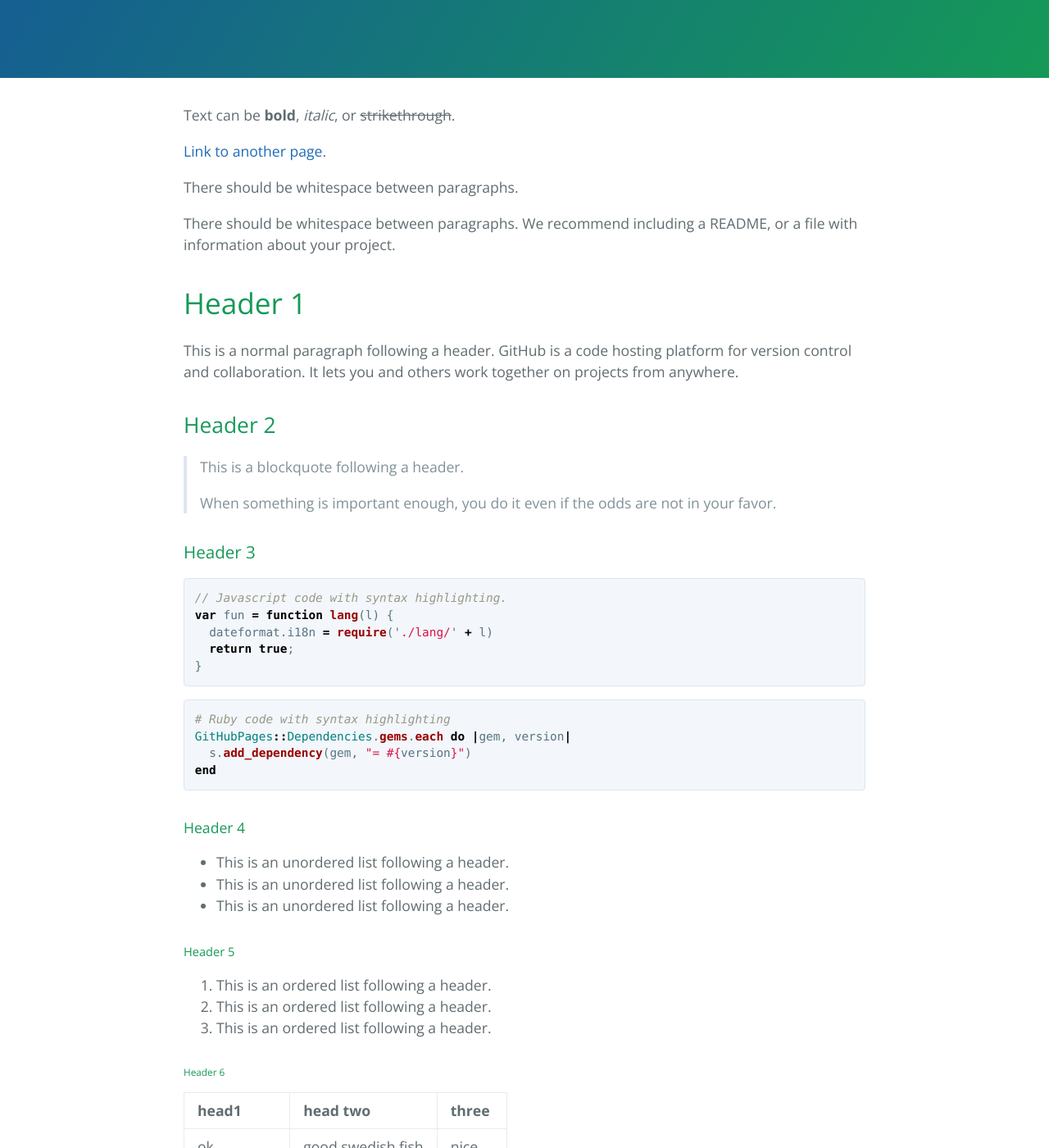
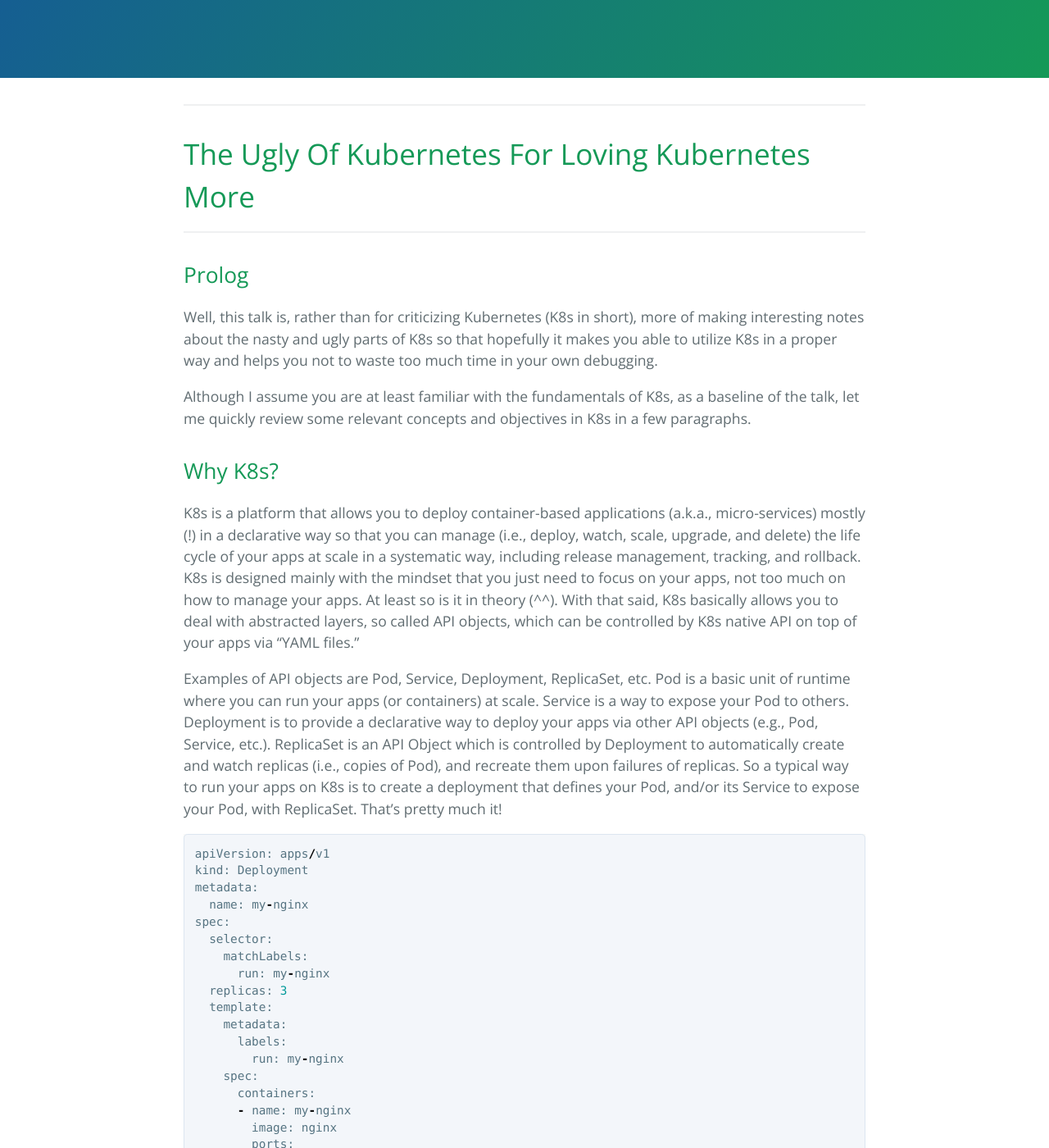
Before and after one commit to JunPark/junpark.github.io, a Jekyll site: the page built from index.md, in a window 1280 px wide and 1400 px high, scrolled down 288 px. Shown: the whole window at 82% size. Built offline with Jekyll 4.4.1, drawn with Linux system fonts in a browser that asks for light colours; some of the changed text lies outside the part shown.

Commit message:
first part for now

````diff
--- a/_config.yml
+++ b/_config.yml
@@ -1,5 +1,5 @@
-title: Cayman theme
-description: Cayman is a clean, responsive theme for GitHub Pages.
+title: Jun Park's Blogs
+description: Thoughts, lessons, suggetions on various IT systems.
 show_downloads: true
 google_analytics:
 theme: jekyll-theme-cayman
--- a/index.md
+++ b/index.md
@@ -2,122 +2,62 @@
 layout: default
 ---
 
-Text can be **bold**, _italic_, or ~~strikethrough~~.
+---
+# The Ugly Of Kubernetes For Loving Kubernetes More
+---
 
-[Link to another page](./another-page.html).
+## Prolog
 
-There should be whitespace between paragraphs.
+Well, this talk is, rather than for criticizing Kubernetes (K8s in short), more of making interesting notes about the nasty and ugly parts of K8s so that hopefully it makes you able to utilize K8s in a proper way and helps you not to waste too much time in your own debugging.
 
-There should be whitespace between paragraphs. We recommend including a README, or a file with information about your project.
+Although I assume you are at least familiar with the fundamentals of K8s, as a baseline of the talk, let me quickly review some relevant concepts and objectives in K8s in a few paragraphs.
 
-# Header 1
+## Why K8s?
 
-This is a normal paragraph following a header. GitHub is a code hosting platform for version control and collaboration. It lets you and others work together on projects from anywhere.
+K8s is a platform that allows you to deploy container-based applications (a.k.a., micro-services) mostly (!) in a declarative way so that you can manage (i.e., deploy, watch, scale, upgrade, and delete) the life cycle of your apps at scale in a systematic way, including release management, tracking, and rollback. K8s is designed mainly with the mindset that you just need to focus on your apps, not too much on how to manage your apps. At least so is it in theory (^^). With that said, K8s basically allows you to deal with abstracted layers, so called API objects, which can be controlled by K8s native API on top of your apps via "YAML files."
 
-## Header 2
+Examples of API objects are Pod, Service, Deployment, ReplicaSet, etc. Pod is a basic unit of runtime where you can run your apps (or containers) at scale. Service is a way to expose your Pod to others. Deployment is to provide a declarative way to deploy your apps via other API objects (e.g., Pod, Service, etc.). ReplicaSet is an API Object which is controlled by Deployment to automatically create and watch replicas (i.e., copies of Pod), and recreate them upon failures of replicas. So a typical way to run your apps on K8s is to create a deployment that defines your Pod, and/or its Service to expose your Pod, with ReplicaSet. That's pretty much it!
 
-> This is a blockquote following a header.
->
-> When something is important enough, you do it even if the odds are not in your favor.
-
-### Header 3
-
-```js
-// Javascript code with syntax highlighting.
-var fun = function lang(l) {
-  dateformat.i18n = require('./lang/' + l)
-  return true;
-}
+```python
+apiVersion: apps/v1
+kind: Deployment
+metadata:
+  name: my-nginx
+spec:
+  selector:
+    matchLabels:
+      run: my-nginx
+  replicas: 3
+  template:
+    metadata:
+      labels:
+        run: my-nginx
+    spec:
+      containers:
+      - name: my-nginx
+        image: nginx
+        ports:
+        - containerPort: 80
+---
+apiVersion: v1
+kind: Service
+metadata:
+  name: my-nginx
+  labels:
+    run: my-nginx
+spec:
+  ports:
+  - port: 80
+    protocol: TCP
+  selector:
+    run: my-nginx
 ```
 
-```ruby
-# Ruby code with syntax highlighting
-GitHubPages::Dependencies.gems.each do |gem, version|
-  s.add_dependency(gem, "= #{version}")
-end
-```
+Figure1. A Deployment to deploy an Nginx app with 3 replicas and a Service to expose them.
 
-#### Header 4
+All right, I think it's enough for basic scaffolding. Now, it looks like everything would work well because the goal of K8s is crystal clear and API objects are well defined by understanding actual end-to-end workflows in managing apps. Well, not really in real life. I would say there would be many edge cases you may run into where you might not be certain as to which way would be a best practice. This argument could be applicable to K8s developers as well, I guess. What I mean by it is K8s developers would not be certain for such edge cases which way could be a best practice to implement.
 
-*   This is an unordered list following a header.
-*   This is an unordered list following a header.
-*   This is an unordered list following a header.
+## Why The Ugly Parts In K8s?
 
-##### Header 5
-
-1.  This is an ordered list following a header.
-2.  This is an ordered list following a header.
-3.  This is an ordered list following a header.
-
-###### Header 6
-
-| head1        | head two          | three |
-|:-------------|:------------------|:------|
-| ok           | good swedish fish | nice  |
-| out of stock | good and plenty   | nice  |
-| ok           | good `oreos`      | hmm   |
-| ok           | good `zoute` drop | yumm  |
-
-### There's a horizontal rule below this.
-
-* * *
-
-### Here is an unordered list:
-
-*   Item foo
-*   Item bar
-*   Item baz
-*   Item zip
-
-### And an ordered list:
-
-1.  Item one
-1.  Item two
-1.  Item three
-1.  Item four
-
-### And a nested list:
-
-- level 1 item
-  - level 2 item
-  - level 2 item
-    - level 3 item
-    - level 3 item
-- level 1 item
-  - level 2 item
-  - level 2 item
-  - level 2 item
-- level 1 item
-  - level 2 item
-  - level 2 item
-- level 1 item
-
-### Small image
-
-![Octocat](https://github.githubassets.com/images/icons/emoji/octocat.png)
-
-### Large image
-
-![Branching](https://guides.github.com/activities/hello-world/branching.png)
-
-
-### Definition lists can be used with HTML syntax.
-
-<dl>
-<dt>Name</dt>
-<dd>Godzilla</dd>
-<dt>Born</dt>
-<dd>1952</dd>
-<dt>Birthplace</dt>
-<dd>Japan</dd>
-<dt>Color</dt>
-<dd>Green</dd>
-</dl>
-
-```
-Long, single-line code blocks should not wrap. They should horizontally scroll if they are too long. This line should be long enough to demonstrate this.
-```
-
-```
-The final element.
-```
+Earlier, I mentioned "YAML files" that are used for describing API objects in K8s. YAML files in K8s are an important method to provide K8s' Domain Specific Language (DSL). With YAML format, K8s has pre-defined structures (expandable though) for all K8s native API Objects and its own interpretation on each entry or item in YAML files. The "interpretation" means a pre-defined and expected behavior behind scene on every single entry, executed by K8s.
+Now, this is a critical point that can possibly make K8s's DSL look ugly if such an interpretation in K8s is not well-designed. And unfortunately I am arguing that yes, it's horrible in K8s.
````
Also changed, not shown: 1 other file.
